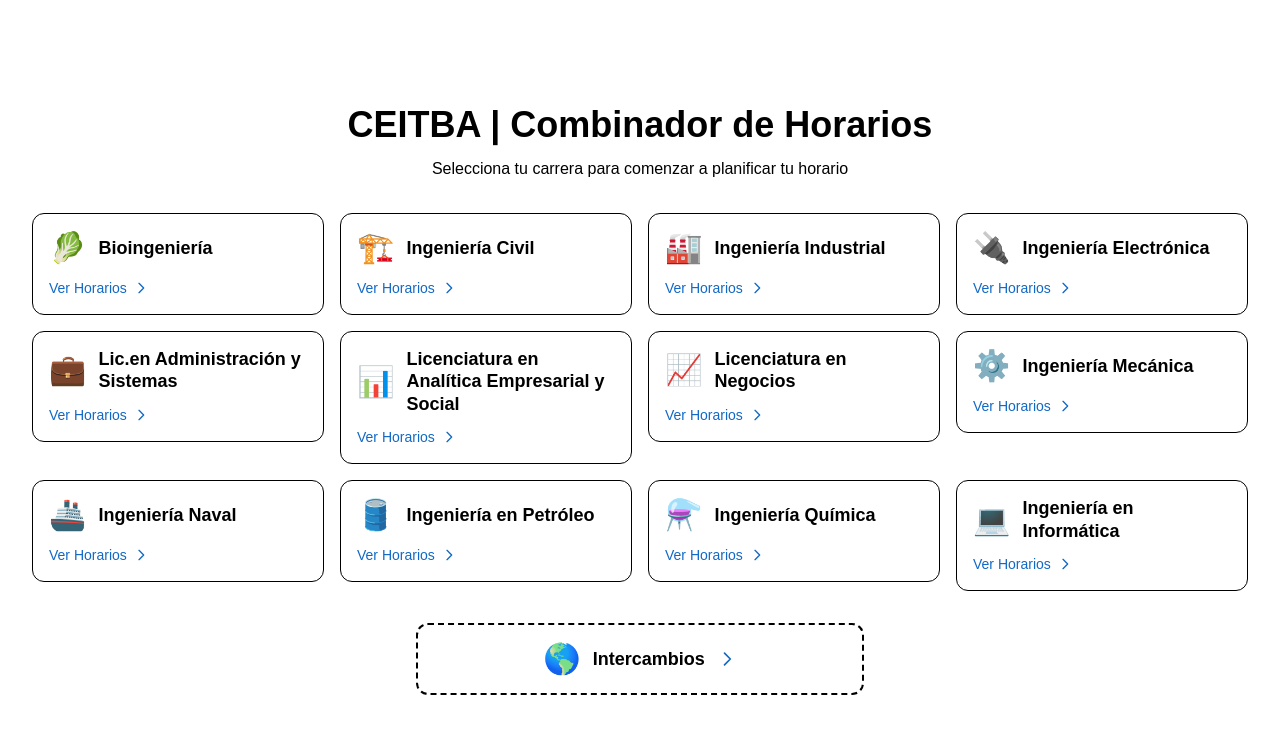
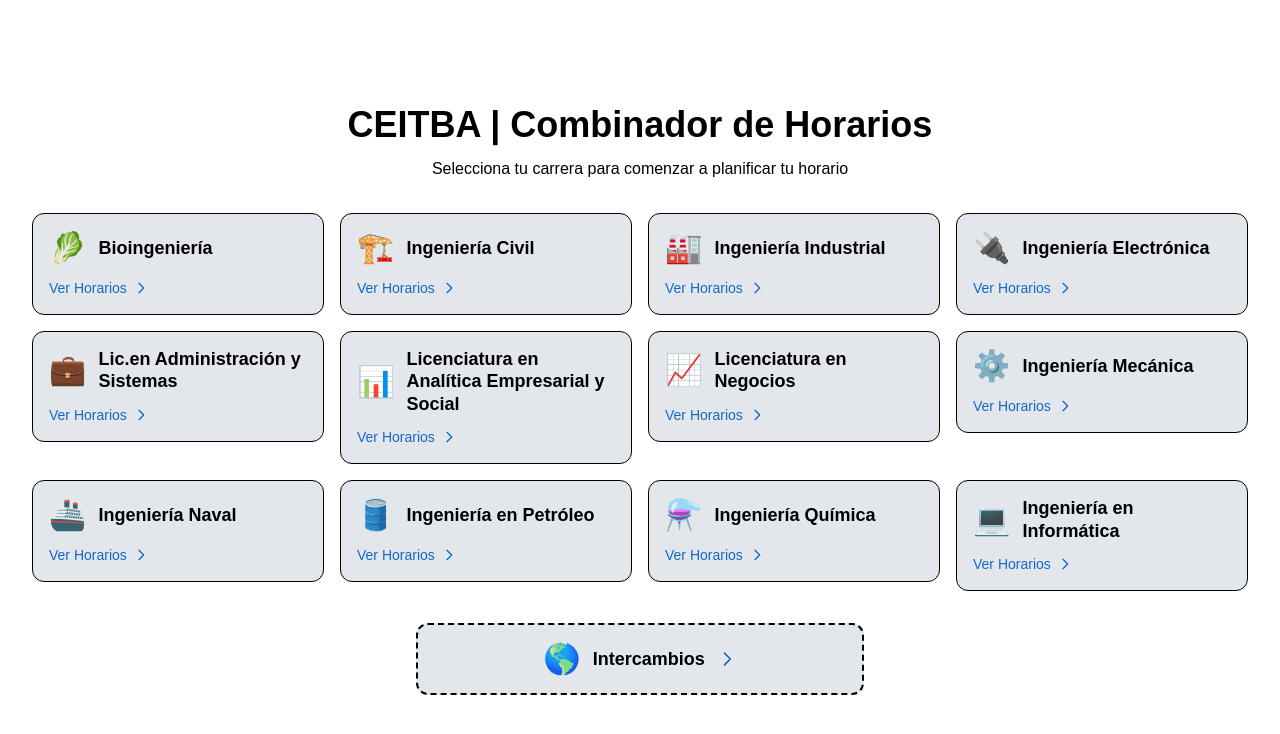
Before and after one commit to ceitba/ceitba-monorepo, a Next.js app in the folder apps/scheduler/scheduler/: page / in a window 1280 px wide. Shown: the top 734 px of the page. Built offline with nearby package versions, Linux system fonts and the light colour scheme.

Commit message:
schedule colors

```diff
--- a/apps/scheduler/scheduler/app/components/ScheduleGrid.tsx
+++ b/apps/scheduler/scheduler/app/components/ScheduleGrid.tsx
@@ -230,7 +230,7 @@
                     return (
                       <div
                         key={`blocked-${block.day}-${block.timeFrom}-${index}`}
-                        className={`absolute w-full border-2 border-dashed border-gray rounded-md bg-surface
+                        className={`absolute w-full border-2 border-dashed border-secondary rounded-md bg-surface
                           ${!hasOverlap ? "bg-surface p-1" : ""}`}
                         style={{
                           top: `${top}px`,
@@ -271,7 +271,7 @@
                             className={`absolute p-1 rounded-md ${
                               hasOverlap
                                 ? "opacity-70 bg-red-500/20 border-red-500/40"
-                                : `${getSubjectColor(slot.subject_id).bg} ${getSubjectColor(slot.subject_id).border}`
+                                : `${getSubjectColor(slot.subject_id).bg}`
                             }`}
                             style={{
                               top: `${top}px`,
--- a/apps/scheduler/scheduler/app/globals.css
+++ b/apps/scheduler/scheduler/app/globals.css
@@ -26,30 +26,18 @@
     --secondary: #6c757d;
     --gray: #6b7280;
     --secondary-background: #eef0f2;
-    --surface: #ffffff;
+    --surface: #e3e7eb;
 
-    --subject-color-1: #e3f2fd;
-    --subject-color-2: #f3e5f5;
-    --subject-color-3: #e8f5e9;
-    --subject-color-4: #fff3e0;
-    --subject-color-5: #fce4ec;
-    --subject-color-6: #e0f7fa;
-    --subject-color-7: #ede7f6;
-    --subject-color-8: #f1f8e9;
-    --subject-color-9: #e0f2f1;
-    --subject-color-10: #fff3e0;
-
-    /* Subject Borders - Light Mode */
-    --subject-border-1: #90caf9;
-    --subject-border-2: #ce93d8;
-    --subject-border-3: #a5d6a7;
-    --subject-border-4: #ffcc80;
-    --subject-border-5: #f48fb1;
-    --subject-border-6: #80deea;
-    --subject-border-7: #b39ddb;
-    --subject-border-8: #c5e1a5;
-    --subject-border-9: #80cbc4;
-    --subject-border-10: #ffb74d;
+    --subject-color-1: rgba(227, 242, 253, 0.4);
+    --subject-color-2: rgba(243, 229, 245, 0.4);
+    --subject-color-3: rgba(232, 245, 233, 0.4);
+    --subject-color-4: rgba(255, 243, 224, 0.4);
+    --subject-color-5: rgba(252, 228, 236, 0.4);
+    --subject-color-6: rgba(224, 247, 250, 0.4);
+    --subject-color-7: rgba(237, 231, 246, 0.4);
+    --subject-color-8: rgba(241, 248, 233, 0.4);
+    --subject-color-9: rgba(224, 242, 241, 0.4);
+    --subject-color-10: rgba(255, 243, 224, 0.4);
 }
 
 .dark {
@@ -72,18 +60,6 @@
     --subject-color-8: rgba(139, 195, 74, 0.15);
     --subject-color-9: rgba(0, 150, 136, 0.15);
     --subject-color-10: rgba(255, 111, 0, 0.15);
-
-    /* Subject Borders - Dark Mode */
-    --subject-border-1: rgba(25, 118, 210, 0.4);
-    --subject-border-2: rgba(156, 39, 176, 0.4);
-    --subject-border-3: rgba(76, 175, 80, 0.4);
-    --subject-border-4: rgba(255, 152, 0, 0.4);
-    --subject-border-5: rgba(233, 30, 99, 0.4);
-    --subject-border-6: rgba(0, 188, 212, 0.4);
-    --subject-border-7: rgba(103, 58, 183, 0.4);
-    --subject-border-8: rgba(139, 195, 74, 0.4);
-    --subject-border-9: rgba(0, 150, 136, 0.4);
-    --subject-border-10: rgba(255, 111, 0, 0.4);
 }
 
 body {
--- a/apps/scheduler/scheduler/tailwind.config.ts
+++ b/apps/scheduler/scheduler/tailwind.config.ts
@@ -8,7 +8,6 @@
   ],
   safelist: [
     { pattern: /bg-subject_color_\d/, variants: ["hover", "focus"] },
-    { pattern: /border-subject_border_\d/, variants: ["hover", "focus"] },
   ],
   theme: {
     extend: {
@@ -32,16 +31,6 @@
         subject_color_8: "var(--subject-color-8)",
         subject_color_9: "var(--subject-color-9)",
         subject_color_10: "var(--subject-color-10)",
-        subject_border_1: "var(--subject-border-1)",
-        subject_border_2: "var(--subject-border-2)",
-        subject_border_3: "var(--subject-border-3)",
-        subject_border_4: "var(--subject-border-4)",
-        subject_border_5: "var(--subject-border-5)",
-        subject_border_6: "var(--subject-border-6)",
-        subject_border_7: "var(--subject-border-7)",
-        subject_border_8: "var(--subject-border-8)",
-        subject_border_9: "var(--subject-border-9)",
-        subject_border_10: "var(--subject-border-10)",
 
       },
     },
```
